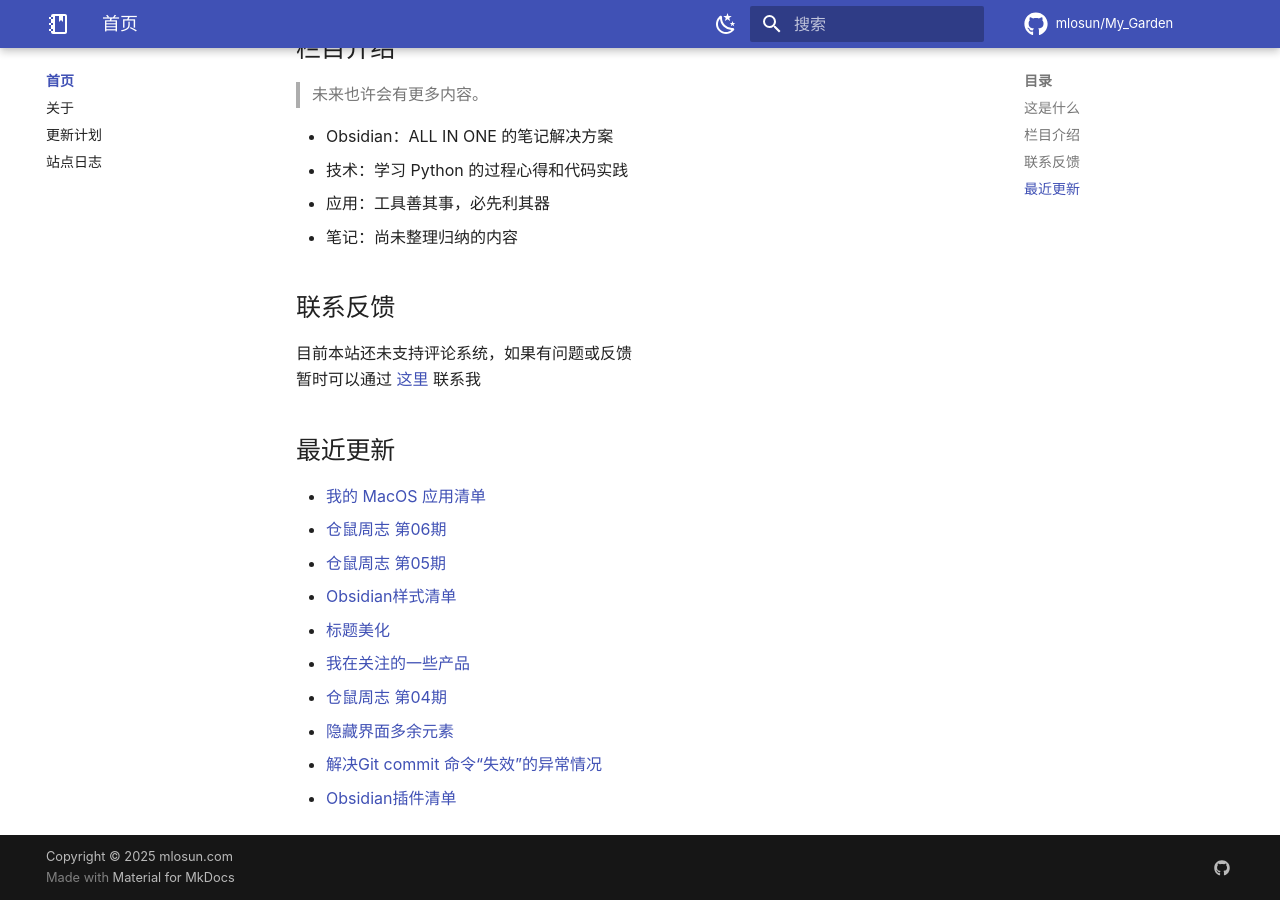
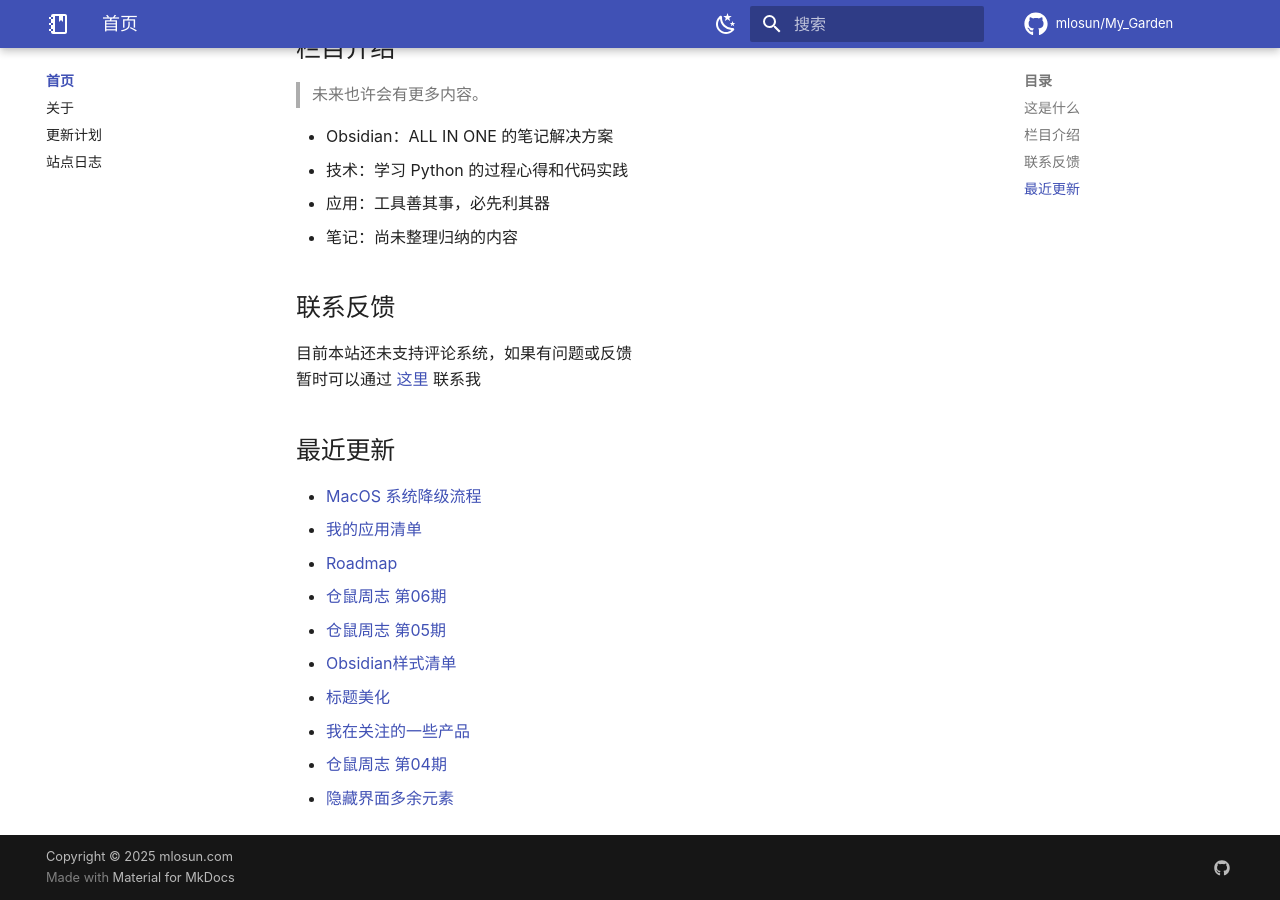
Before and after one commit to mlosun/My_Garden, an MkDocs documentation site: the page built from docs/index.md, in a window 1280 px wide and 900 px high, scrolled down 580 px. Built offline with MkDocs 1.6.1 and Material for MkDocs 9.7.7, drawn with Linux system fonts in a browser that asks for light colours; comment, search, counter and statistics services are not loaded.

Commit message:
PUSH NOTE : index.md

```diff
--- a/docs/index.md
+++ b/docs/index.md
@@ -33,7 +33,9 @@ title: 首页
 
 ## 最近更新
 
-- [我的 MacOS 应用清单](./apps/%E6%88%91%E7%9A%84%20MacOS%20%E5%BA%94%E7%94%A8%E6%B8%85%E5%8D%95.md)
+- [MacOS 系统降级流程](./apps/MacOS%20%E7%B3%BB%E7%BB%9F%E9%99%8D%E7%BA%A7%E6%B5%81%E7%A8%8B.md)
+- [我的应用清单](./apps/%E6%88%91%E7%9A%84%E5%BA%94%E7%94%A8%E6%B8%85%E5%8D%95.md)
+- [Roadmap](./about/Roadmap.md)
 - [仓鼠周志 第06期](./weekly/%E4%BB%93%E9%BC%A0%E5%91%A8%E5%BF%97%20%E7%AC%AC06%E6%9C%9F.md)
 - [仓鼠周志 第05期](./weekly/%E4%BB%93%E9%BC%A0%E5%91%A8%E5%BF%97%20%E7%AC%AC05%E6%9C%9F.md)
 - [Obsidian样式清单](./obsidian/Obsidian%E6%A0%B7%E5%BC%8F%E6%B8%85%E5%8D%95.md)
@@ -41,5 +43,3 @@ title: 首页
 - [我在关注的一些产品](./notes/%E6%88%91%E5%9C%A8%E5%85%B3%E6%B3%A8%E7%9A%84%E4%B8%80%E4%BA%9B%E4%BA%A7%E5%93%81.md)
 - [仓鼠周志 第04期](./weekly/%E4%BB%93%E9%BC%A0%E5%91%A8%E5%BF%97%20%E7%AC%AC04%E6%9C%9F.md)
 - [隐藏界面多余元素](./obsidian/snippets/%E9%9A%90%E8%97%8F%E7%95%8C%E9%9D%A2%E5%A4%9A%E4%BD%99%E5%85%83%E7%B4%A0.md)
-- [解决Git commit 命令“失效”的异常情况](./notes/%E8%A7%A3%E5%86%B3Git%20commit%20%E5%91%BD%E4%BB%A4%E2%80%9C%E5%A4%B1%E6%95%88%E2%80%9D%E7%9A%84%E5%BC%82%E5%B8%B8%E6%83%85%E5%86%B5.md)
-- [Obsidian插件清单](./obsidian/Obsidian%E6%8F%92%E4%BB%B6%E6%B8%85%E5%8D%95.md)
```
